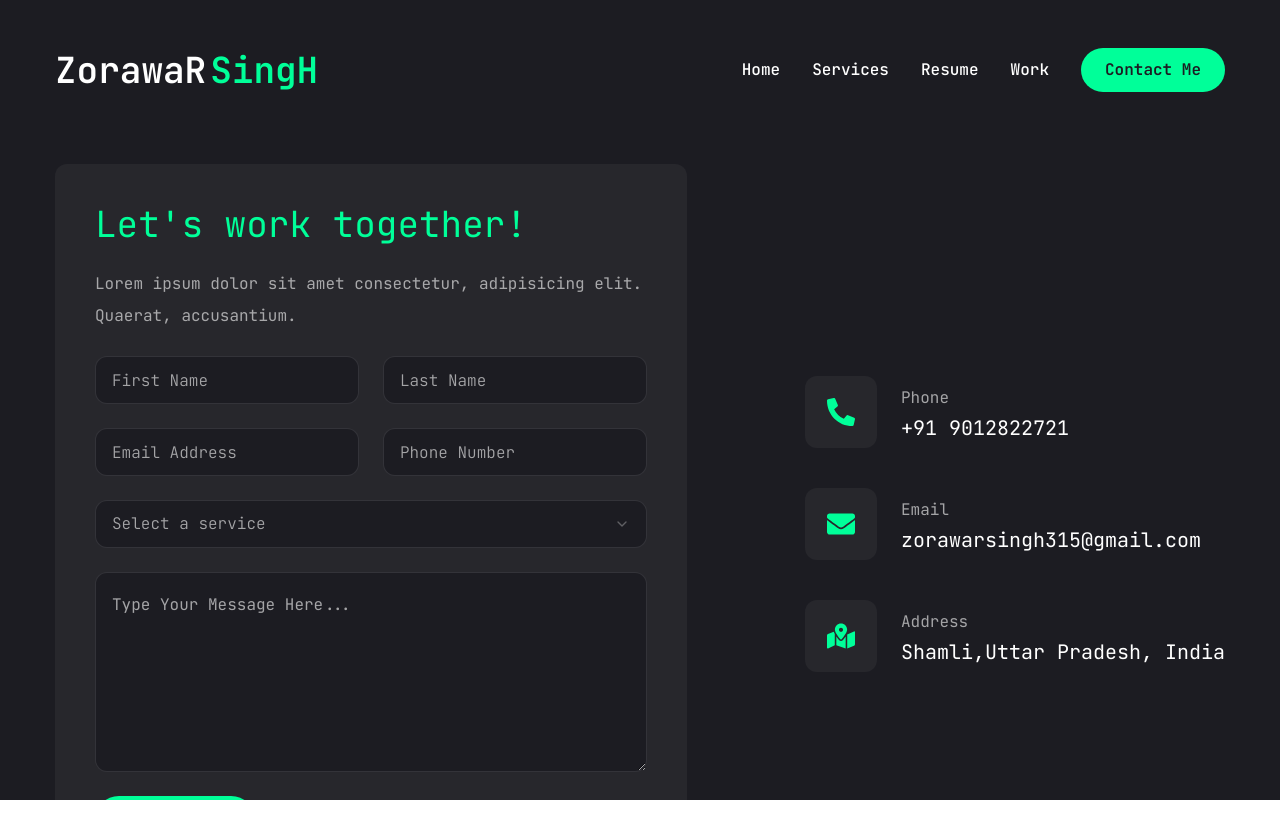
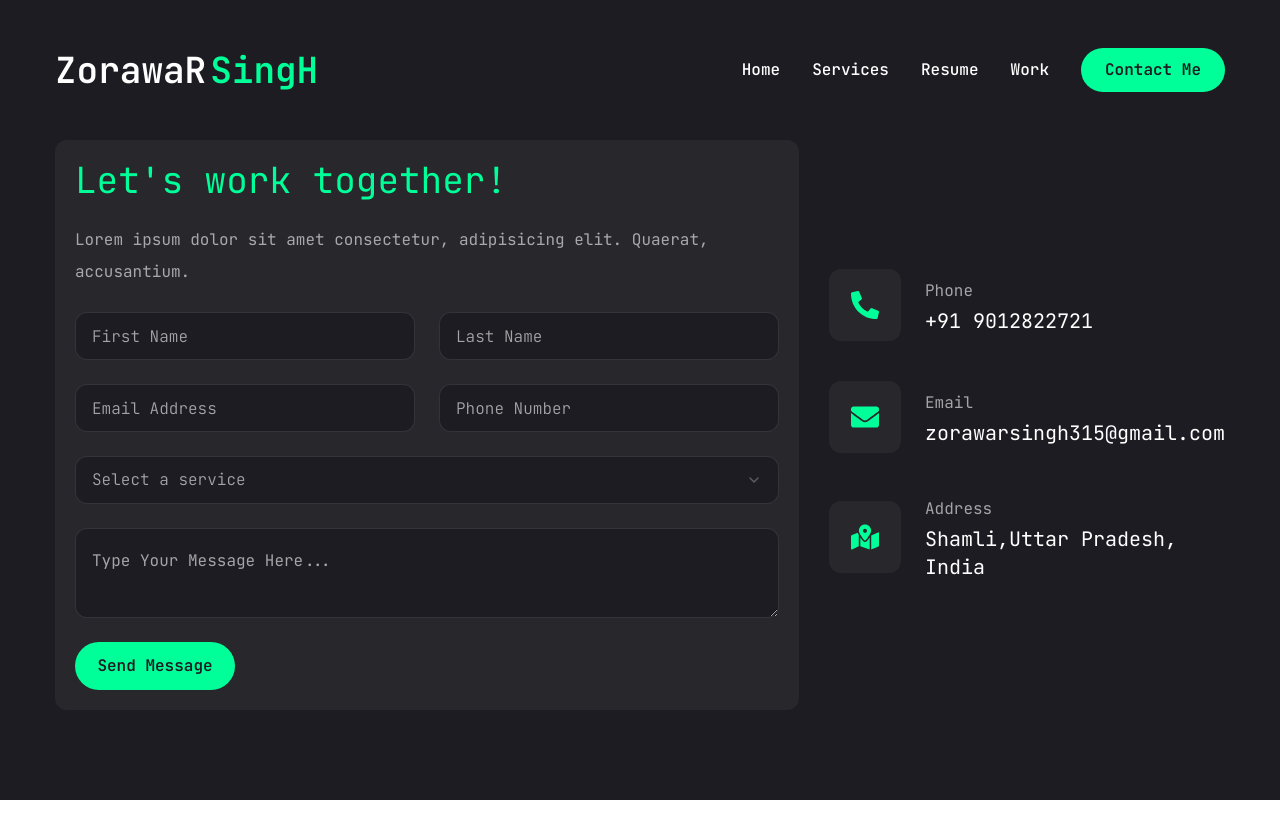
Before and after one commit to MrZorawaR/Portfolio, a Next.js app: page /contact in a window 1280 px wide. Shown: the top 838 px of the page. After the commit the page ends 800 px from the top, so only its background shows below. Built offline with nearby package versions, Linux system fonts and the light colour scheme.

Commit message:
update UI

```diff
--- a/app/contact/page.jsx
+++ b/app/contact/page.jsx
@@ -38,13 +38,13 @@ const Contact = () => {
         opacity: 1,
         transition: { delay: 2.4, duration: 0.4, ease: "easeIn" },
       }}
-      className="py-6"
+      className="py-6 xl:py-0"
     >
       <div className="container mx-auto">
         <div className="flex flex-col xl:flex-row gap-[30px]">
           {/* Form */}
-          <div className="xl:w-[54%] order-2 xl:order-none">
-            <form className="flex flex-col gap-6 p-10 bg-[#27272c] rounded-xl">
+          <div className="xl:w-[64%] order-2 xl:order-none">
+            <form className="flex flex-col gap-6 p-10 xl:p-5 bg-[#27272c] rounded-xl">
               <h3 className="text-4xl text-accent">Let's work together!</h3>
               <p className="text-white/60">
                 Lorem ipsum dolor sit amet consectetur, adipisicing elit.
@@ -70,7 +70,7 @@ const Contact = () => {
                 </SelectContent>
               </Select>
               <Textarea
-                className="h-[200px]"
+                className="h-auto"
                 placeholder="Type Your Message Here..."
               />
               <Button size="md" className="max-w-40 h-12">
--- a/app/work/page.jsx
+++ b/app/work/page.jsx
@@ -98,7 +98,7 @@ const Work = () => {
     >
       <div className="container mx-auto">
         <div className="flex flex-col xl:flex-row xl:gap-[30px]">
-          <div className="w-full h-full xl:w-[50%] xl:h-[46 0px] flex flex-col xl:justify-between order-2 xl:order-none">
+          <div className="w-full h-full xl:w-[50%] xl:h-[460px] flex flex-col xl:justify-between order-2 xl:order-none">
             <div className="flex flex-col gap-[30px] h-[50%]">
               <div className="flex justify-between items-center gap-[30px]">
                 <div className="text-8xl leading-none font-extrabold text-transparent text-outline">
@@ -143,7 +143,7 @@ const Work = () => {
                   </li>
                 ))}
               </ul>
-              <div className="border border-white"></div>
+              <div className="border border-white w-full"></div>
             </div>
           </div>
           <div className="w-full xl:w-[50%]">
--- a/components/MobileNav.jsx
+++ b/components/MobileNav.jsx
@@ -2,6 +2,7 @@
 
 import {
   Sheet,
+  SheetClose,
   SheetContent,
   SheetTitle,
   SheetTrigger,
@@ -53,9 +54,10 @@ const MobileNav = () => {
               href={link.path}
               key={index}
               className={`${
-                pathname === link.path && "text-accent border-b-2 border-accent"} capitalize font-xl hover:text-accent transition-all`}
+                pathname === link.path && "text-accent border-b-2 border-accent"
+              } capitalize font-xl hover:text-accent transition-all`}
             >
-              {link.name}
+              <SheetClose>{link.name}</SheetClose>
             </Link>
           ))}
         </nav>
```
